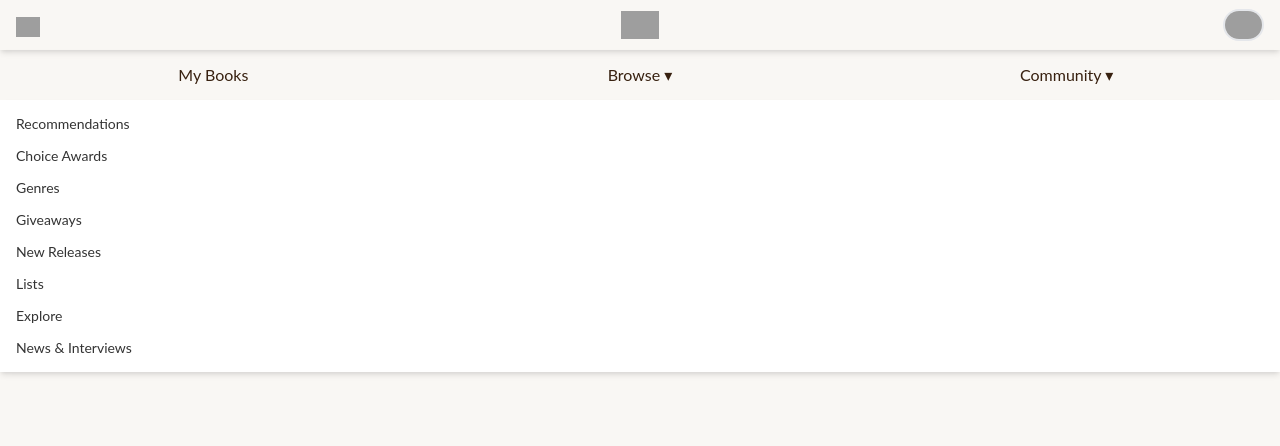
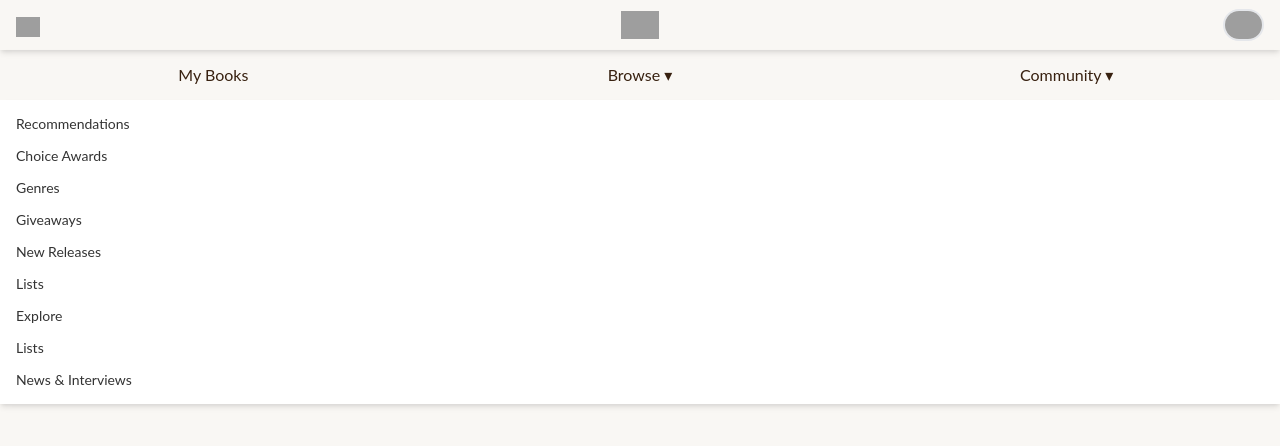
Before and after one commit to fzavalia/goodreads-copy, a Next.js app: page / in a window 1280 px wide. Both pictures are taken after a click on the element "Browse ▾". Shown: the top 446 px of the page. Built offline with nearby package versions, Linux system fonts and the light colour scheme; grey boxes are pictures that could not be loaded.

Commit message:
Menu component

```diff
--- a/app/components/header/header.module.sass
+++ b/app/components/header/header.module.sass
@@ -23,11 +23,3 @@ $textColor: #382110
         &:hover
             background-color: $textColor
             @apply text-white
-
-.menu
-    padding: 8px 0
-    color: #333333
-    top: 100px
-    @apply bg-white shadow-md text-sm flex flex-col fixed w-full
-    > a
-        @apply leading-8 pl-4 hover:underline cursor-pointer
--- a/app/components/header/header.tsx
+++ b/app/components/header/header.tsx
@@ -1,47 +1,37 @@
-import React, { useEffect, useRef, useState } from "react";
+import React, { useRef, useState } from "react";
 import styles from "./header.module.sass";
+import Menu from "../menu/menu";
+
+const browseItems = [
+  "Recommendations",
+  "Choice Awards",
+  "Genres",
+  "Giveaways",
+  "New Releases",
+  "Lists",
+  "Explore",
+  "Lists",
+  "News & Interviews",
+];
+
+const communityItems = [
+  "Groups",
+  "Discussions",
+  "Quotes",
+  "Ask the Author",
+  "Trivia",
+  "Quizes",
+  "Creative Writing",
+  "People",
+  "Events",
+];
 
 const Header = () => {
   const [showBrowse, setShowBrowse] = useState(false);
   const [showCommunity, setShowCommunity] = useState(false);
 
-  const browseMenuRef = useRef<HTMLDivElement>();
   const browseRef = useRef<HTMLDivElement>();
-
-  const communityMenuRef = useRef<HTMLDivElement>();
   const communityRef = useRef<HTMLDivElement>();
-
-  useEffect(() => {
-    const handle = (event) => {
-      if (
-        showBrowse &&
-        !browseMenuRef.current.contains(event.target) &&
-        !browseRef.current.contains(event.target)
-      ) {
-        setShowBrowse(false);
-      }
-    };
-
-    document.addEventListener("mousedown", handle);
-
-    return () => document.removeEventListener("mousedown", handle);
-  }, [showBrowse]);
-
-  useEffect(() => {
-    const handle = (event) => {
-      if (
-        showCommunity &&
-        !communityMenuRef.current.contains(event.target) &&
-        !communityRef.current.contains(event.target)
-      ) {
-        setShowCommunity(false);
-      }
-    };
-
-    document.addEventListener("mousedown", handle);
-
-    return () => document.removeEventListener("mousedown", handle);
-  }, [showCommunity]);
 
   return (
     <>
@@ -79,31 +69,18 @@ const Header = () => {
           </div>
         </div>
       </header>
-      {showBrowse && (
-        <div ref={browseMenuRef} className={styles.menu}>
-          <a>Recommendations</a>
-          <a>Choice Awards</a>
-          <a>Genres</a>
-          <a>Giveaways</a>
-          <a>New Releases</a>
-          <a>Lists</a>
-          <a>Explore</a>
-          <a>News & Interviews</a>
-        </div>
-      )}
-      {showCommunity && (
-        <div ref={communityMenuRef} className={styles.menu}>
-          <a>Groupd</a>
-          <a>Discussions</a>
-          <a>Quotes</a>
-          <a>Ask the Author</a>
-          <a>Trivia</a>
-          <a>Quizes</a>
-          <a>Creative Writing</a>
-          <a>People</a>
-          <a>Events</a>
-        </div>
-      )}
+      <Menu
+        show={showBrowse}
+        button={browseRef}
+        onClose={() => setShowBrowse(false)}
+        items={browseItems}
+      />
+      <Menu
+        show={showCommunity}
+        button={communityRef}
+        onClose={() => setShowCommunity(false)}
+        items={communityItems}
+      />
     </>
   );
 };
--- /dev/null
+++ b/app/components/menu/menu.module.sass
@@ -0,0 +1,7 @@
+.menu
+    padding: 8px 0
+    color: #333333
+    top: 100px
+    @apply bg-white shadow-md text-sm flex flex-col fixed w-full
+    > a
+        @apply leading-8 pl-4 hover:underline cursor-pointer
--- /dev/null
+++ b/app/components/menu/menu.tsx
@@ -0,0 +1,41 @@
+import React, { useEffect, useRef } from "react";
+import styles from "./menu.module.sass";
+
+type MenuProps = {
+  show: boolean;
+  button: React.MutableRefObject<HTMLDivElement>;
+  items: string[];
+  onClose: () => void;
+};
+
+const Menu = ({ show, button, items, onClose }: MenuProps) => {
+  const ref = useRef<HTMLDivElement>();
+
+  useEffect(() => {
+    const handle = (event) => {
+      if (
+        show &&
+        !ref.current.contains(event.target) &&
+        !button.current.contains(event.target)
+      ) {
+        onClose();
+      }
+    };
+
+    document.addEventListener("mousedown", handle);
+
+    return () => document.removeEventListener("mousedown", handle);
+  }, [show, onClose]);
+
+  return (
+    show && (
+      <div ref={ref} className={styles.menu}>
+        {items.map((i) => (
+          <a key={i}>{i}</a>
+        ))}
+      </div>
+    )
+  );
+};
+
+export default Menu;
```
